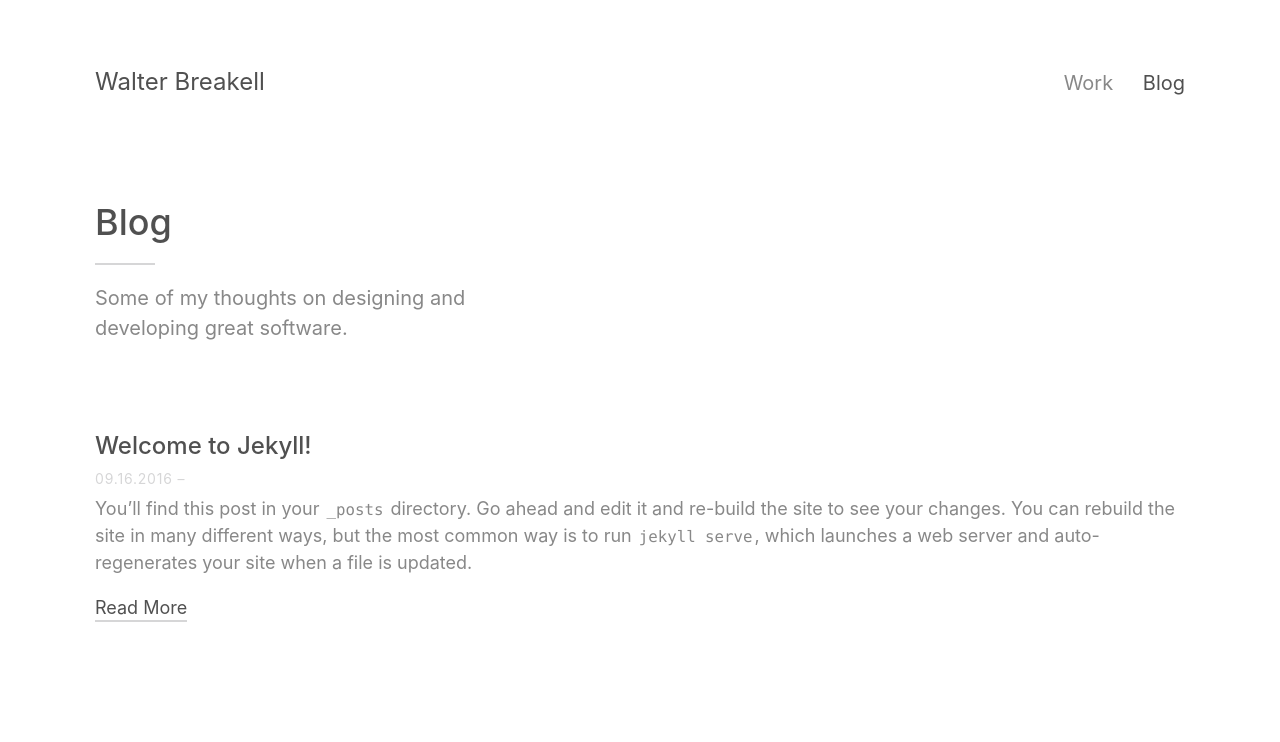
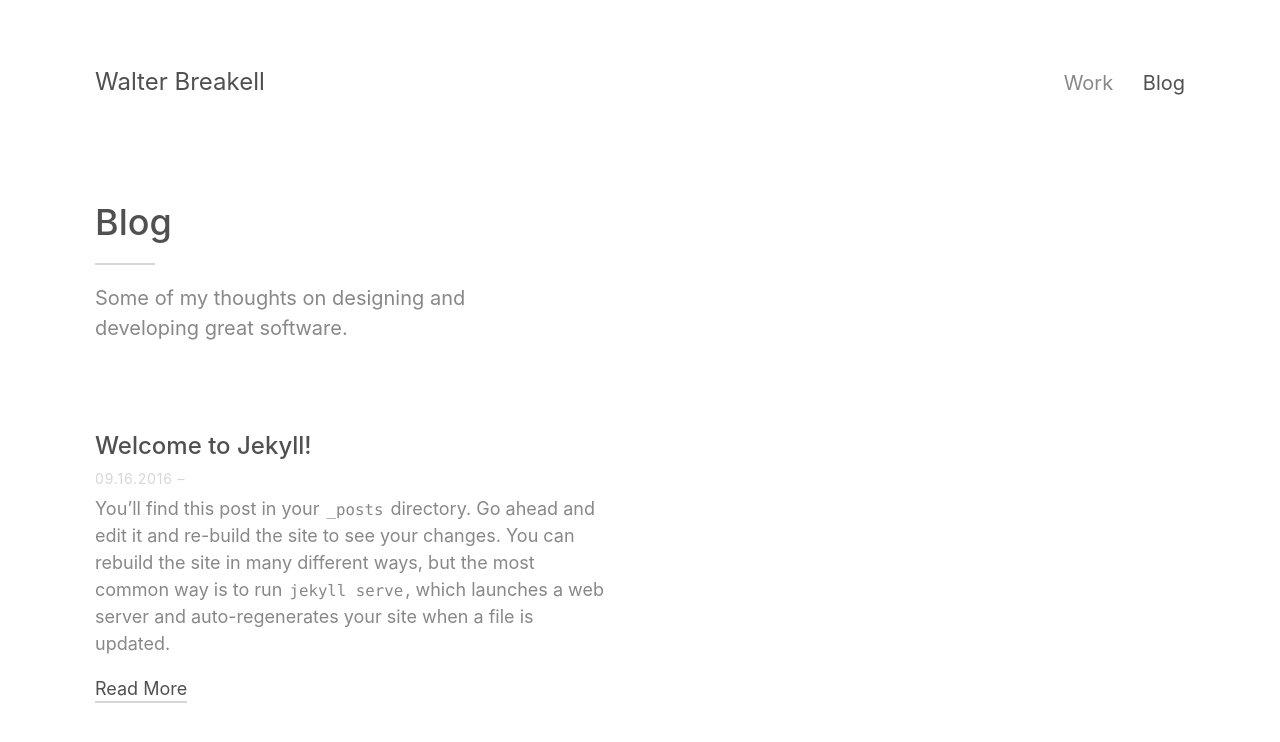
Before and after one commit to wbreakell/wbreakell.github.io, a Jekyll site: the page built from blog.html, in a window 1280 px wide. Shown: the top 742 px of the page. Built offline with Jekyll 4.4.1, drawn with Linux system fonts in a browser that asks for light colours.

Commit message:
Adjust the width of the post component on larger viewports

```diff
--- a/_sass/components/_post.scss
+++ b/_sass/components/_post.scss
@@ -1,6 +1,14 @@
 /* Post */
 
 .c-post {
+
+  @media (min-width: 992px) {
+    width: 413px;
+  }
+
+  @media (min-width: 1200px) {
+    width: 513px;
+  }
 
   &__title {
     font-size: 1.25rem;
```
